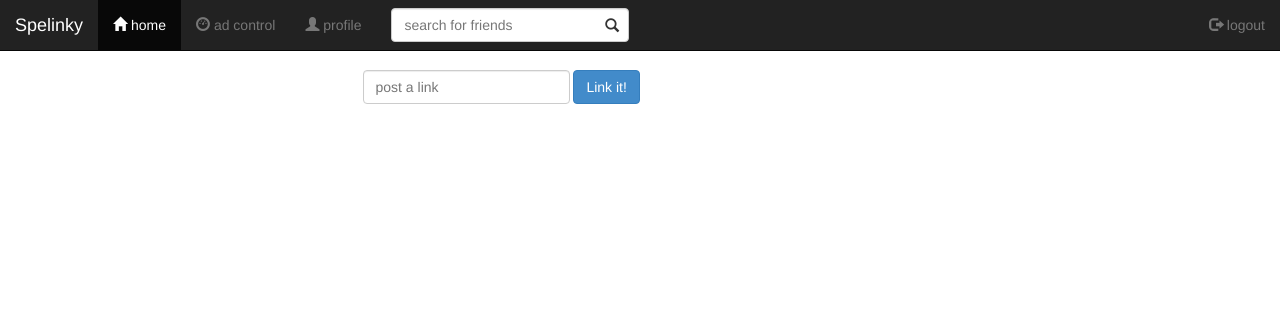
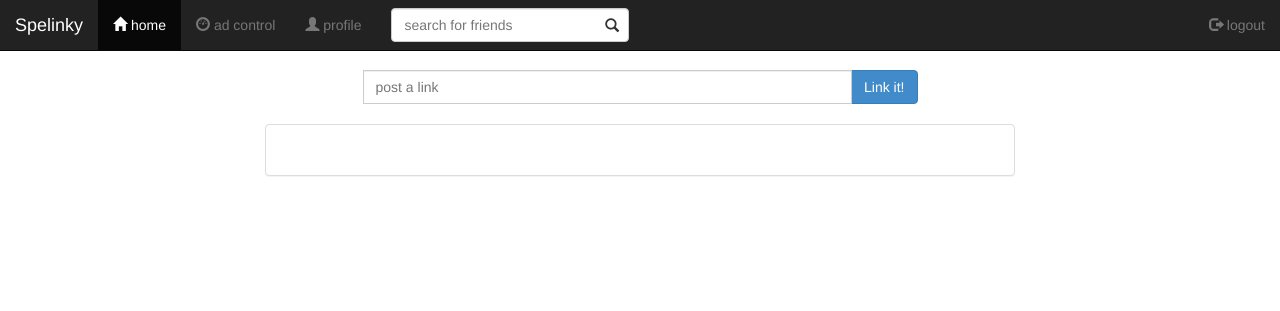
Before and after one commit to timmartin19/spelinky, a Flask app: page / in a window 1280 px wide. Shown: the top 311 px of the page. Run offline with Flask 2, Linux system fonts and the light colour scheme; parts of the project's set-up code (start-up, migrations or seed data) failed here and were passed over; some libraries are stand-ins or nearby versions.

Commit message:
UI
Front end updates

```diff
--- a/setup.py
+++ b/setup.py
@@ -21,6 +21,9 @@
         'Flask-Restless',
         'Flask-User',
         'Flask-Babel',
-        'Flask-Admin'
+        'Flask-Admin',
+        'requests',
+        'beautifulsoup4',
+        'Pillow'
     ]
 )
--- a/spelinkyapp/config.py
+++ b/spelinkyapp/config.py
@@ -1,4 +1,5 @@
 __author__ = 'Tim Martin'
+import os
 
 MAIL_USERNAME = 'email@example.com'
 MAIL_PASSWORD = 'password'
@@ -16,4 +17,6 @@
 USER_ENABLE_CHANGE_USERNAME = False
 USER_ENABLE_EMAIL = True
 
+BASE_DIR = os.path.dirname(os.path.abspath(__file__))
+
 DEBUG = True
--- a/spelinkyapp/static/js/spelinky.js
+++ b/spelinkyapp/static/js/spelinky.js
@@ -33,7 +33,8 @@
     },
     retrieve: {
         links: function(){
-            $.getJSON('/api/link', function(data){
+            url = '/api/link?q=' + JSON.stringify({'order_by': [{field: 'date_uploaded', direction: 'desc'}]});
+            $.getJSON(url, function(data){
                 if(Spelinky.resources.allLinks == null){
                     Spelinky.resources.allLinks = ko.mapping.fromJS(data, Spelinky.mappings.links);
                     ko.applyBindings(Spelinky.resources.allLinks, Spelinky.resources.linksDiv[0]);
--- a/spelinkyapp/templates/main/home.html
+++ b/spelinkyapp/templates/main/home.html
@@ -4,25 +4,36 @@
 <div class="container">
     <div class="row">
         <div class="col-sm-8 col-sm-offset-2 col-md-6 col-md-offset-3">
-            <form class="form-inline" role="form">
-                <div class="form-group">
+            <form class="form" role="form" action="{{ url_for('post_link') }}" method="post" id="postLinkForm">
+                <div class="input-group">
+                    <input type="hidden" name="csrf_token" value="{{ csrf_token() }}">
                     <input type="url" placeholder="{% trans %}post a link{% endtrans %}" name="link_url" class="form-control">
+                    <span class="input-group-btn">
+                        <button type="submit" class="btn btn-primary">{% trans %}Link it!{% endtrans %}</button>
+                    </span>
                 </div>
-                <button type="submit" class="btn btn-primary">{% trans %}Link it!{% endtrans %}</button>
             </form>
         </div>
     </div>
     <div id="links-list">
         <div data-bind="foreach: objects">
+            <br/>
             <div class="row">
                 <div class="col-sm-10 col-sm-offset-1 col-md-8 col-md-offset-2 link-panel">
-                    <div class="row link-title"><a data-bind="text: title, attr: { href: url }" target="_blank"></a></div>
-                    <div class="row link-details">
-                        <img class="link-img pull-left" data-bind="attr: { src: img_url }" style="max-width: 200px; max-height: 200px;">
-                        <span class="link-description" data-bind="text: description"></span>
-                    </div>
-                    <div class="row link-controls">
-
+                    <div class="panel panel-default">
+                        <div class="panel-body">
+                            <div class="media">
+                                <a class="pull-left" href="#">
+                                    <img class="media-object" data-bind="attr: { src: img_url }" style="max-height: 124px;">
+                                </a>
+                                <div class="media-body">
+                                    <a data-bind="attr: { href: url }" target="_blank">
+                                        <h4 class="media-body" data-bind="text: title"></h4>
+                                    </a>
+                                    <span class="link-description" data-bind="text: description"></span>
+                                </div>
+                            </div>
+                        </div>
                     </div>
                 </div>
             </div>
--- a/spelinkyapp/views.py
+++ b/spelinkyapp/views.py
@@ -1,7 +1,9 @@
 __author__ = 'Tim Martin'
-from flask import render_template
-from models import Link
+from bs4 import BeautifulSoup
+from flask import render_template, abort, request, url_for, redirect
+from models import Link, db
 from spelinkyapp import app
+import requests
 
 
 @app.route('/ad_panel')
@@ -24,6 +26,17 @@
     pass
 
 
+@app.route('/postlink', methods=['POST'])
+def post_link():
+    link = request.form.get('link_url', None)
+    if link is None:
+        abort(400)
+    l = Link.create_from_url(link)
+    db.session.add(l)
+    db.session.commit()
+    return redirect(url_for('index'))
+
+
 def generate_apis(api_manager):
     """
     Generates the rest endpoints necessary for CRUD
@@ -33,4 +46,4 @@
     """
     api_manager.create_api(Link,
                            methods=['GET'],
-                           include_columns=['id', 'url', 'title', 'img_url', 'description'])
+                           include_columns=['id', 'url', 'title', 'img_url', 'description', 'date_uploaded'])
```
Also changed, not shown: spelinkyapp/models.py (+34 -1 lines), 1 other file.
